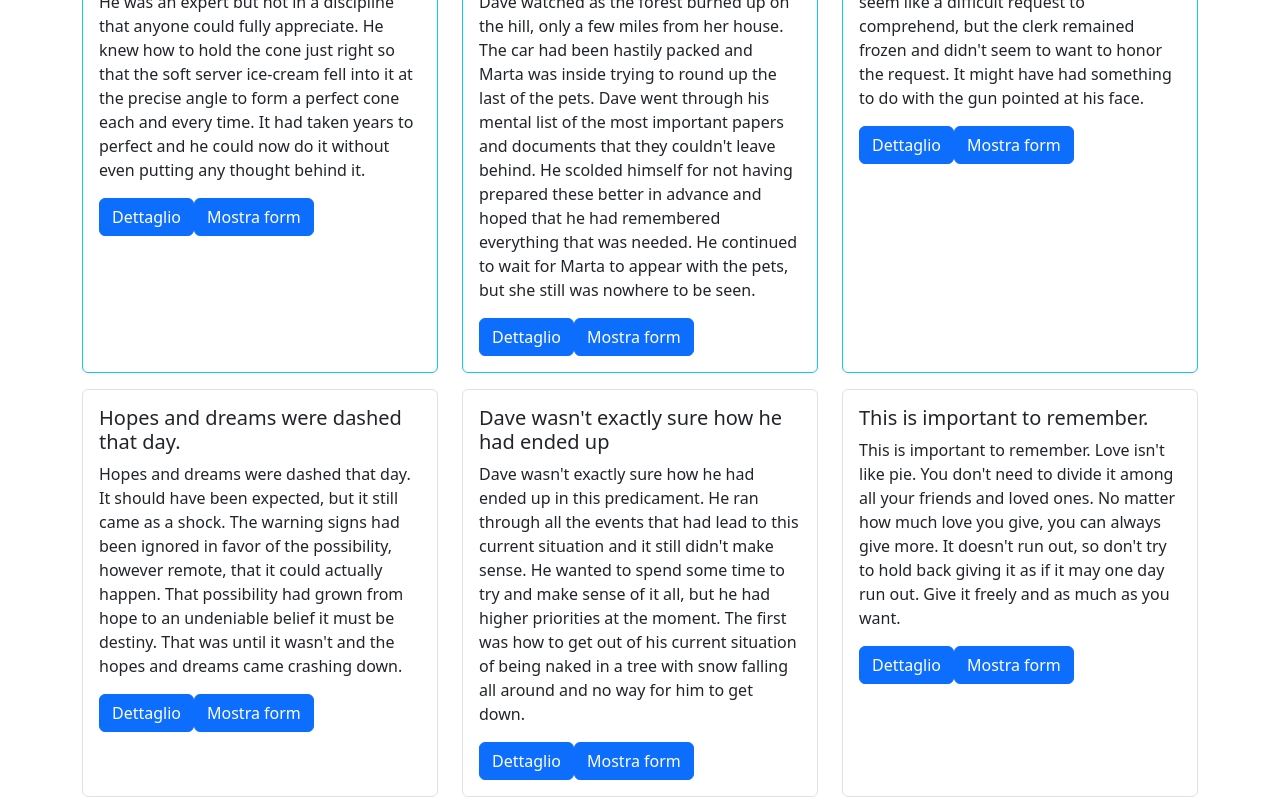
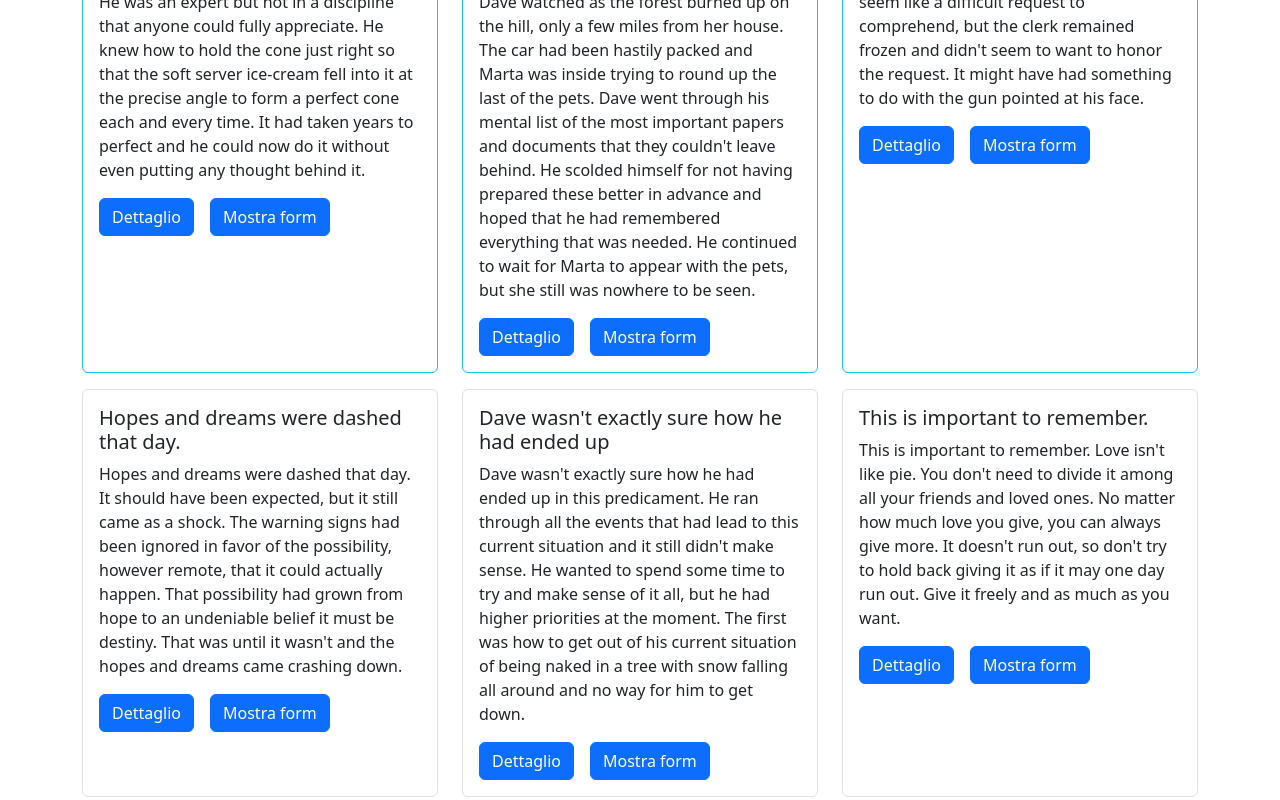
Before and after one commit to shauniif/Epicode-Work-U3, an Angular app in the folder Esercizio S9-L3/esercizio-S9-L3-rifatto/: page /home in a window 1280 px wide. Shown: the part 1520-2320 px from the top of the page. Built offline with nearby package versions, Linux system fonts and the light colour scheme.

Commit message:
modifica grafica del bottone

```diff
--- a/Esercizio S9-L3/esercizio-S9-L3-rifatto/src/app/pages/single-post/single-post.component.html
+++ b/Esercizio S9-L3/esercizio-S9-L3-rifatto/src/app/pages/single-post/single-post.component.html
@@ -9,7 +9,7 @@
     >
     <button
       (click)="ShowForm()"
-      class="btn btn-primary btn-md mt-auto align-self-end"
+      class="btn btn-primary btn-md mt-auto align-self-end ms-3"
     >
       Mostra form
     </button>
```
